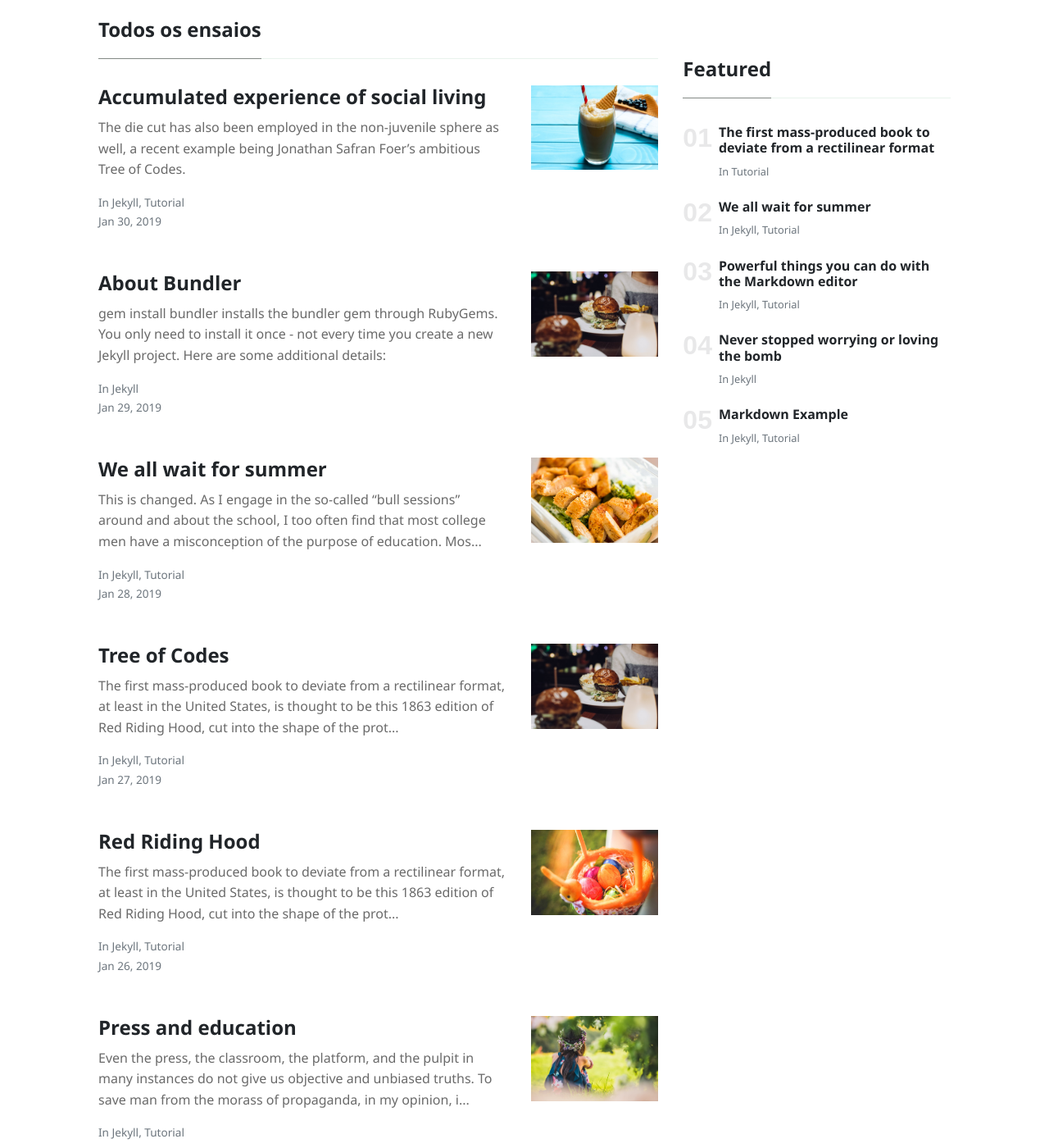
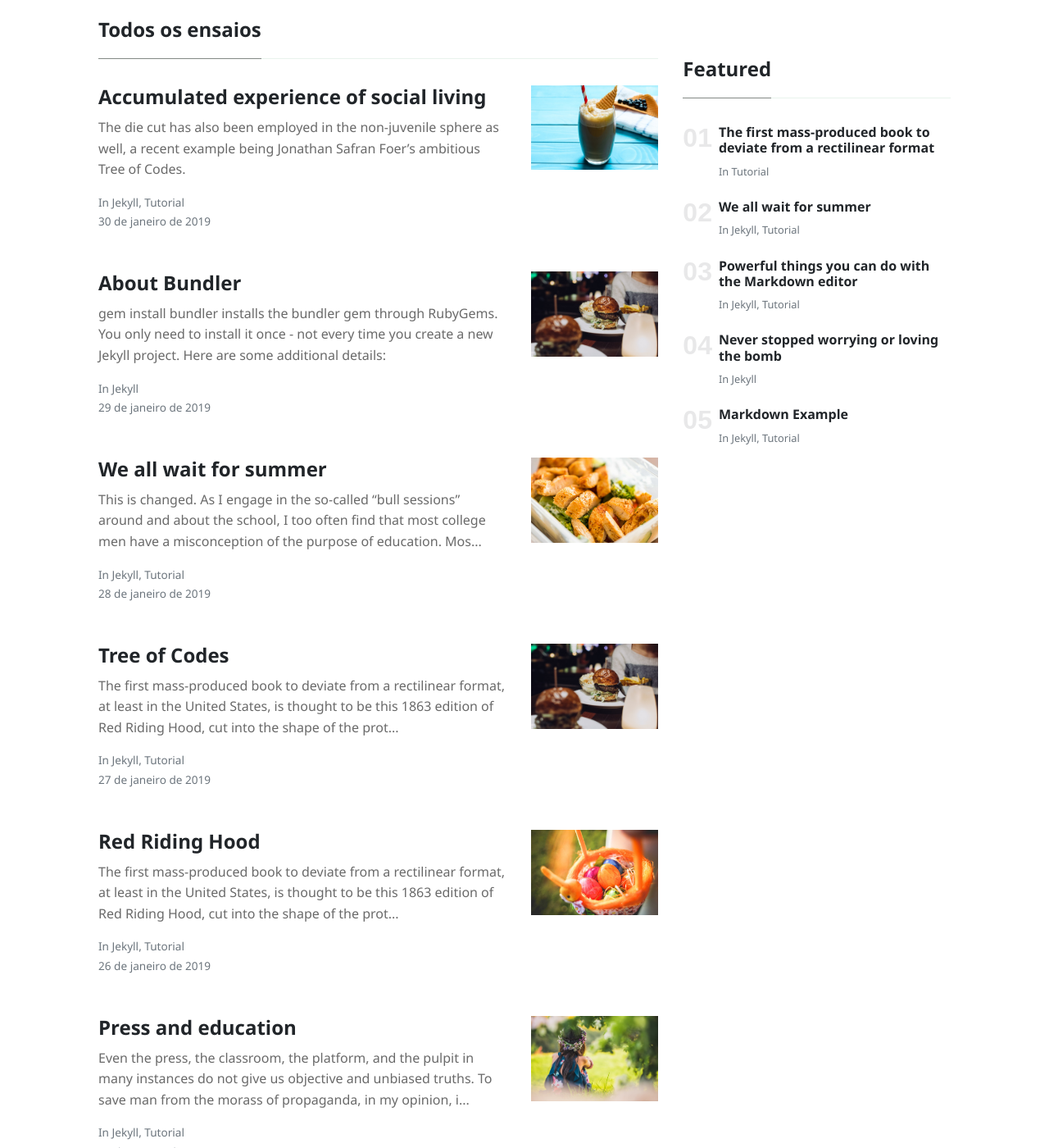
Before and after one commit to Fora-da-Bolha/fora-da-bolha.github.io, a Jekyll site: the page built from index.html, in a window 1280 px wide and 1400 px high, scrolled down 944 px. Shown: the whole window at 82% size. Built offline with Jekyll 4.4.1, drawn with Linux system fonts in a browser that asks for light colours; nearby versions of some CDN libraries; the list of posts is cut into pages by our own code; some of the changed text lies outside the part shown.

Commit message:
Update 1

```diff
--- a/_config.yml
+++ b/_config.yml
@@ -7,6 +7,7 @@ baseurl: ''
 disqus: 'demowebsite'
 email: 'geral@foradabolha.pt'
 mailchimp-list: 'https://wowthemes.us11.list-manage.com/subscribe/post?u=8aeb20a530e124561927d3bd8&amp;id=8c3d2d214b'
+timezone: Europe/Lisbon
 
 include: ["_pages"]
 permalink: /:title/
--- a/_includes/main-loop-card.html
+++ b/_includes/main-loop-card.html
@@ -14,7 +14,23 @@
 		</span>
 	</small>
 	<small class="text-muted">
-		{{ post.date | date: '%b %d, %Y' }}
+		{{ post.date | date: '%d de ' }}
+		{% assign month = post.date | date: "%-b" %}
+		{% case month %}
+			{% when 'Jan' %}{{'janeiro'}}
+			{% when 'Feb' %}{{'fevereiro'}}
+			{% when 'Mar' %}{{'março'}}
+			{% when 'Apr' %}{{'abril'}}
+			{% when 'May' %}{{'maio'}}
+			{% when 'Jun' %}{{'junho'}}
+			{% when 'Jul' %}{{'julho'}}
+			{% when 'Aug' %}{{'agosto'}}
+			{% when 'Sep' %}{{'setembro'}}
+			{% when 'Oct' %}{{'outubro'}}
+			{% when 'Nov' %}{{'novembro'}}
+			{% when 'Dec' %}{{'dezembro'}}
+		{% endcase %}
+		{{ post.date | date: 'de %Y' }}
 	</small>
 </div>
 {% if post.image %}
--- a/_layouts/post.html
+++ b/_layouts/post.html
@@ -46,7 +46,7 @@ layout: default
 		<div class="col-lg-2 pr-4 mb-4 col-md-12">
 			<div class="sticky-top sticky-top-offset text-center">
 				<div class="text-muted">
-					Share this
+					Partilhar
 				</div>
 				<div class="share d-inline-block">
 					<!-- AddToAny BEGIN -->
--- a/index.html
+++ b/index.html
@@ -39,7 +39,23 @@ description: "A great Jekyll theme developed by Sal @wowthemesnet."
                 </span>
         </small>
         <small class="text-muted">
-            {{ latest_post.date | date: '%b %d, %Y' }}
+            {{ latest_post.date | date: '%d de ' }}
+        		{% assign month = latest_post.date | date: "%-b" %}
+        		{% case month %}
+        			{% when 'Jan' %}{{'janeiro'}}
+        			{% when 'Feb' %}{{'fevereiro'}}
+        			{% when 'Mar' %}{{'março'}}
+        			{% when 'Apr' %}{{'abril'}}
+        			{% when 'May' %}{{'maio'}}
+        			{% when 'Jun' %}{{'junho'}}
+        			{% when 'Jul' %}{{'julho'}}
+        			{% when 'Aug' %}{{'agosto'}}
+        			{% when 'Sep' %}{{'setembro'}}
+        			{% when 'Oct' %}{{'outubro'}}
+        			{% when 'Nov' %}{{'novembro'}}
+        			{% when 'Dec' %}{{'dezembro'}}
+        		{% endcase %}
+        		{{ latest_post.date | date: 'de %Y' }}
         </small>
     </div>
     </div>
@@ -70,7 +86,23 @@ description: "A great Jekyll theme developed by Sal @wowthemesnet."
                         </span>
                     </small>
                     <small class="text-muted">
-                        {{ second_post.date | date: '%b %d, %Y' }}
+                      {{ second_post.date | date: '%d de ' }}
+                      {% assign month = second_post.date | date: "%-b" %}
+                      {% case month %}
+                        {% when 'Jan' %}{{'janeiro'}}
+                        {% when 'Feb' %}{{'fevereiro'}}
+                        {% when 'Mar' %}{{'março'}}
+                        {% when 'Apr' %}{{'abril'}}
+                        {% when 'May' %}{{'maio'}}
+                        {% when 'Jun' %}{{'junho'}}
+                        {% when 'Jul' %}{{'julho'}}
+                        {% when 'Aug' %}{{'agosto'}}
+                        {% when 'Sep' %}{{'setembro'}}
+                        {% when 'Oct' %}{{'outubro'}}
+                        {% when 'Nov' %}{{'novembro'}}
+                        {% when 'Dec' %}{{'dezembro'}}
+                      {% endcase %}
+                      {{ second_post.date | date: 'de %Y' }}
                     </small>
                 </div>
             </div>
@@ -97,7 +129,23 @@ description: "A great Jekyll theme developed by Sal @wowthemesnet."
                         </span>
                     </small>
                     <small class="text-muted">
-                        {{ third_post.date | date: '%b %d, %Y' }}
+                      {{ third_post.date | date: '%d de ' }}
+                      {% assign month = third_post.date | date: "%-b" %}
+                      {% case month %}
+                        {% when 'Jan' %}{{'janeiro'}}
+                        {% when 'Feb' %}{{'fevereiro'}}
+                        {% when 'Mar' %}{{'março'}}
+                        {% when 'Apr' %}{{'abril'}}
+                        {% when 'May' %}{{'maio'}}
+                        {% when 'Jun' %}{{'junho'}}
+                        {% when 'Jul' %}{{'julho'}}
+                        {% when 'Aug' %}{{'agosto'}}
+                        {% when 'Sep' %}{{'setembro'}}
+                        {% when 'Oct' %}{{'outubro'}}
+                        {% when 'Nov' %}{{'novembro'}}
+                        {% when 'Dec' %}{{'dezembro'}}
+                      {% endcase %}
+                      {{ third_post.date | date: 'de %Y' }}
                     </small>
                 </div>
             </div>
@@ -124,7 +172,23 @@ description: "A great Jekyll theme developed by Sal @wowthemesnet."
                         </span>
                     </small>
                     <small class="text-muted">
-                        {{ fourth_post.date | date: '%b %d, %Y' }}
+                      {{ fourth_post.date | date: '%d de ' }}
+                      {% assign month = fourth_post.date | date: "%-b" %}
+                      {% case month %}
+                        {% when 'Jan' %}{{'janeiro'}}
+                        {% when 'Feb' %}{{'fevereiro'}}
+                        {% when 'Mar' %}{{'março'}}
+                        {% when 'Apr' %}{{'abril'}}
+                        {% when 'May' %}{{'maio'}}
+                        {% when 'Jun' %}{{'junho'}}
+                        {% when 'Jul' %}{{'julho'}}
+                        {% when 'Aug' %}{{'agosto'}}
+                        {% when 'Sep' %}{{'setembro'}}
+                        {% when 'Oct' %}{{'outubro'}}
+                        {% when 'Nov' %}{{'novembro'}}
+                        {% when 'Dec' %}{{'dezembro'}}
+                      {% endcase %}
+                      {{ fourth_post.date | date: 'de %Y' }}
                     </small>
                 </div>
             </div>
```
Also changed, not shown: _includes/sidebar-featured.html (line endings or trailing spaces).
